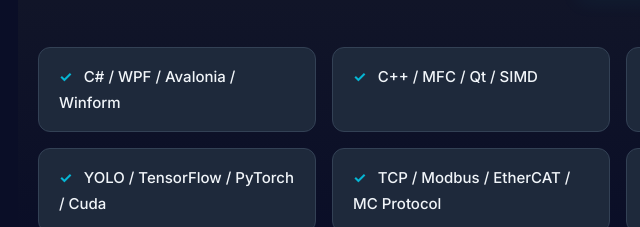
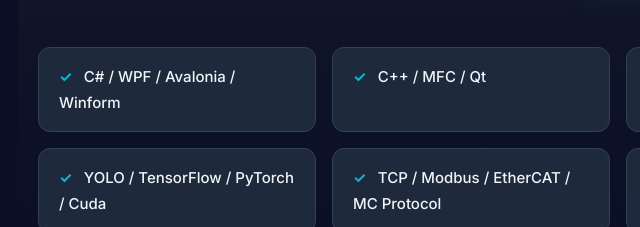
Before and after one commit to dinhhoanganh002/portfolio, a plain HTML site: page index.html in a window 1280 px wide. Shown: the part 2045-2272 px from the top of the page, 22-662 px from the left. Drawn offline with Linux system fonts and the light colour scheme; a small style sheet from the web is missing.

Commit message:
Fix HTML formatting and update content

```diff
--- a/index.html
+++ b/index.html
@@ -500,7 +500,7 @@
         <h2>Technical Skills</h2>
         <ul class="skill-list">
             <li>C# / WPF / Avalonia / Winform </li>
-            <li>C++ / MFC / Qt / SIMD </li>
+            <li>C++ / MFC / Qt </li>
             <li>Python / NumPy / Pandas / PyQt</li>
             <li>OpenCV / Halcon / VisionPro / Vision Master </li>
             <li>YOLO / TensorFlow / PyTorch / Cuda</li>
```
